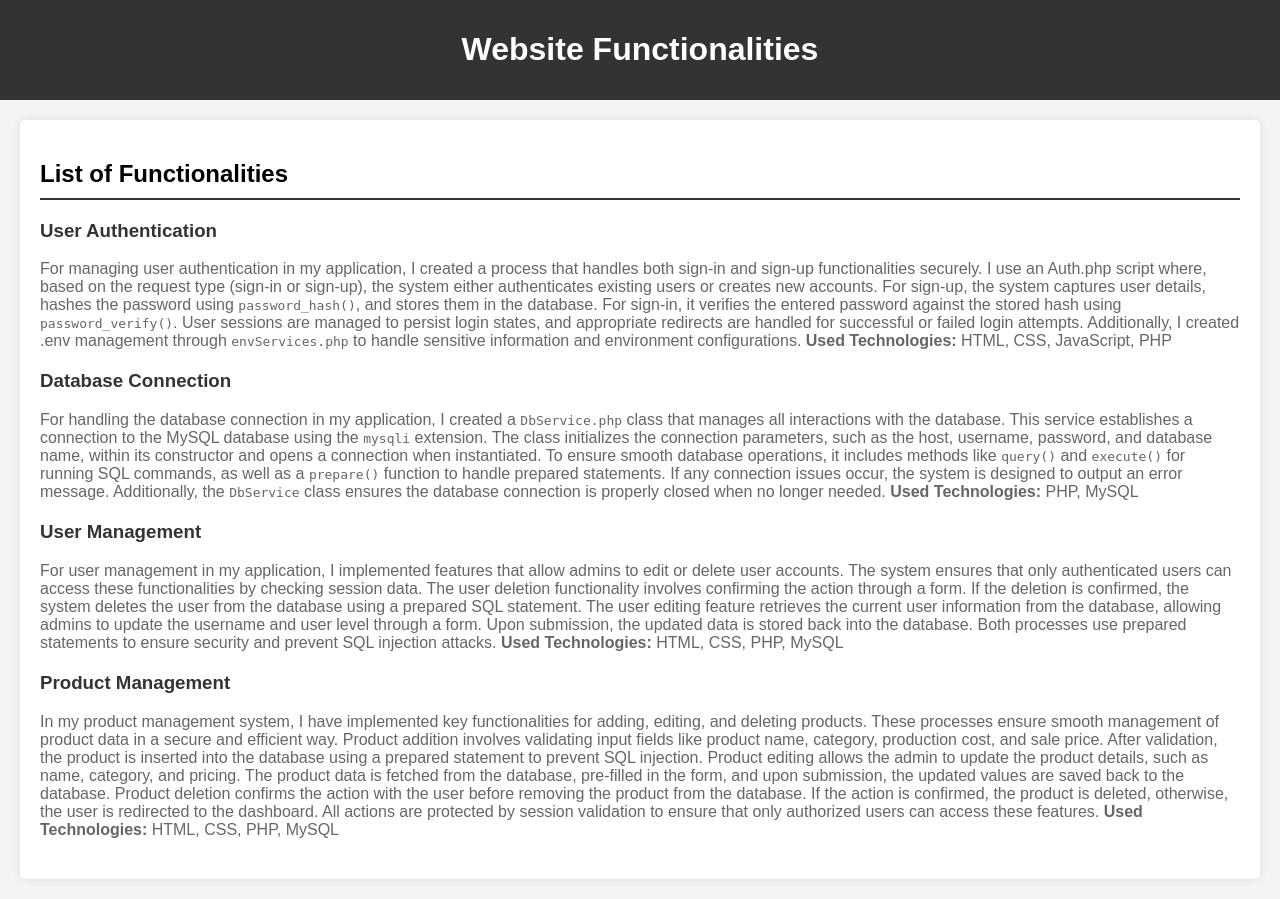
After one commit to hasithdd/KGB, a PHP site: page /functionalities.html in a window 1280 px wide. The commit adds this page. Run offline with PHP 8.4, Linux system fonts and the light colour scheme.

Commit message:
Added help and function pages

```diff
--- /dev/null
+++ b/css/function-styles.css
@@ -0,0 +1,47 @@
+body {
+    font-family: Arial, sans-serif;
+    margin: 0;
+    padding: 0;
+    background-color: #f4f4f4;
+}
+header {
+    background-color: #333;
+    color: #fff;
+    padding: 10px 0;
+    text-align: center;
+}
+main {
+    padding: 20px;
+}
+section {
+    background-color: #fff;
+    padding: 20px;
+    border-radius: 5px;
+    box-shadow: 0 0 10px rgba(0, 0, 0, 0.1);
+}
+h2 {
+    border-bottom: 2px solid #333;
+    padding-bottom: 10px;
+}
+ul {
+    list-style-type: none;
+    padding: 0;
+}
+li {
+    margin-bottom: 20px;
+}
+h3 {
+    color: #333;
+}
+p {
+    color: #666;
+}
+footer {
+    background-color: #333;
+    color: #fff;
+    text-align: center;
+    padding: 10px 0;
+    position: fixed;
+    width: 100%;
+    bottom: 0;
+}
--- a/dashboard.php
+++ b/dashboard.php
@@ -66,13 +66,13 @@ if (isset($_SESSION['username'])) {
                         <h3>Sales</h3>
                     </a>
                 <?php endif; ?>
-                <a href="functionalities.html" data-target="Functionalities" class="bottom-link">
+                <a href="functionalities.html" id="Functionalities-link" class="bottom-link">
                     <span class="material-icons-sharp">
                         functions
                     </span>
                     <h3>Functionalities</h3>
                 </a>
-                <a href="help-page.html" data-target="Help-page" class="bottom-link">
+                <a href="help-page.html" id="help-link" class="bottom-link">
                     <span class="material-icons-sharp">
                         help
                     </span>
--- /dev/null
+++ b/functionalities.html
@@ -0,0 +1,61 @@
+<!DOCTYPE html>
+<html lang="en">
+<head>
+    <meta charset="UTF-8">
+    <meta name="viewport" content="width=device-width, initial-scale=1.0">
+    <title>Functionalities</title>
+    <link rel="stylesheet" href="css/function-styles.css">
+</head>
+<body>
+    <header>
+        <h1>Website Functionalities</h1>
+    </header>
+    <main>
+        <section>
+            <h2>List of Functionalities</h2>
+            <ul>
+                <li>
+                    <h3>User Authentication</h3>
+                    <p>For managing user authentication in my application, I created a process that handles both sign-in and sign-up functionalities securely.
+                        I use an Auth.php script where, based on the request type (sign-in or sign-up), the system either authenticates existing users or creates new accounts.
+                        For sign-up, the system captures user details, hashes the password using <code>password_hash()</code>, and stores them in the database.
+                        For sign-in, it verifies the entered password against the stored hash using <code>password_verify()</code>.
+                        User sessions are managed to persist login states, and appropriate redirects are handled for successful or failed login attempts.
+                        Additionally, I created .env management through <code>envServices.php</code> to handle sensitive information and environment configurations.
+                        <strong>Used Technologies:</strong> HTML, CSS, JavaScript, PHP
+                    </p>
+                </li>
+                <li>
+                    <h3>Database Connection</h3>
+                    <p>For handling the database connection in my application, I created a <code>DbService.php</code> class that manages all interactions with the database.
+                        This service establishes a connection to the MySQL database using the <code>mysqli</code> extension.
+                        The class initializes the connection parameters, such as the host, username, password, and database name, within its constructor and opens a connection when instantiated.
+                        To ensure smooth database operations, it includes methods like <code>query()</code> and <code>execute()</code> for running SQL commands, as well as a <code>prepare()</code> function to handle prepared statements.
+                        If any connection issues occur, the system is designed to output an error message. Additionally, the <code>DbService</code> class ensures the database connection is properly closed when no longer needed.
+                        <strong>Used Technologies:</strong> PHP, MySQL
+                    </p>
+                </li>
+                <li>
+                    <h3>User Management</h3>
+                    <p>For user management in my application, I implemented features that allow admins to edit or delete user accounts. The system ensures that only authenticated users can access these functionalities by checking session data.
+                        The user deletion functionality involves confirming the action through a form. If the deletion is confirmed, the system deletes the user from the database using a prepared SQL statement.
+                        The user editing feature retrieves the current user information from the database, allowing admins to update the username and user level through a form. Upon submission, the updated data is stored back into the database.
+                        Both processes use prepared statements to ensure security and prevent SQL injection attacks.
+                        <strong>Used Technologies:</strong> HTML, CSS, PHP, MySQL
+                    </p>
+                </li>
+                <li>
+                    <h3>Product Management</h3>
+                    <p>In my product management system, I have implemented key functionalities for adding, editing, and deleting products. These processes ensure smooth management of product data in a secure and efficient way.
+                        Product addition involves validating input fields like product name, category, production cost, and sale price. After validation, the product is inserted into the database using a prepared statement to prevent SQL injection.
+                        Product editing allows the admin to update the product details, such as name, category, and pricing. The product data is fetched from the database, pre-filled in the form, and upon submission, the updated values are saved back to the database.
+                        Product deletion confirms the action with the user before removing the product from the database. If the action is confirmed, the product is deleted, otherwise, the user is redirected to the dashboard.
+                        All actions are protected by session validation to ensure that only authorized users can access these features.
+                        <strong>Used Technologies:</strong> HTML, CSS, PHP, MySQL
+                    </p>
+                </li>
+            </ul>
+        </section>
+    </main>
+</body>
+</html>
```
Also changed, not shown: css/help-styles.css (added, +58 -0 lines), help-page.html (added, +57 -0 lines), js/admin-index.js (+8 -0 lines).
